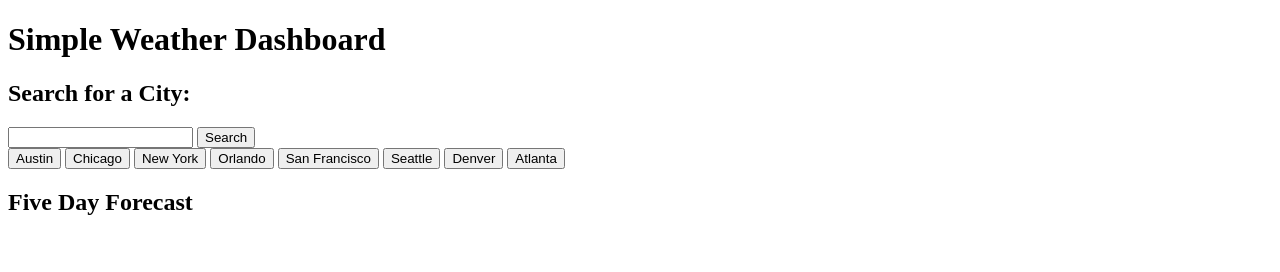
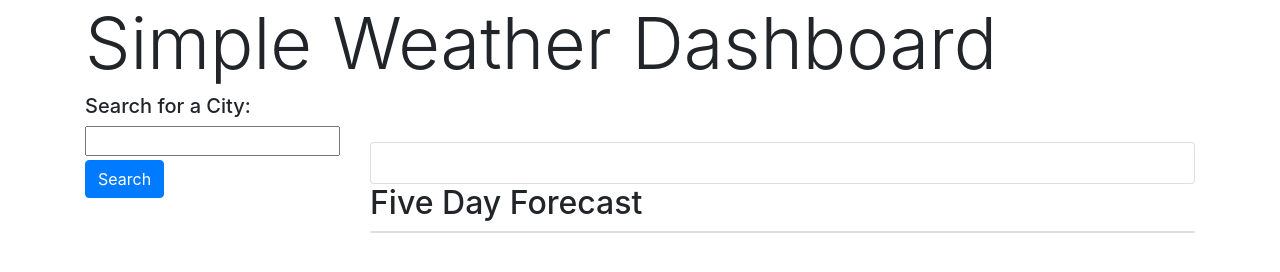
Before and after one commit to christianwolfe/SimpleWeatherApp, a plain HTML site: page index.html in a window 1280 px wide. Drawn offline with nearby package versions, Linux system fonts and the light colour scheme.

Commit message:
commit to submit links

```diff
--- a/assets/style.css
+++ b/assets/style.css
@@ -0,0 +1,3 @@
+h3 {
+    font-size: 20px;
+}
--- a/index.html
+++ b/index.html
@@ -4,6 +4,8 @@
 <head>
     <meta charset="UTF-8">
     <meta name="viewport" content="width=device-width, initial-scale=1.0">
+    <link rel="stylesheet" href="https://stackpath.bootstrapcdn.com/bootstrap/4.5.0/css/bootstrap.min.css"
+        integrity="sha384-9aIt2nRpC12Uk9gS9baDl411NQApFmC26EwAOH8WgZl5MYYxFfc+NcPb1dKGj7Sk" crossorigin="anonymous">
     <link rel="stylesheet" href="assets/style.css">
     <title>Simple Weather App</title>
     <script src="jquery-3.5.1.min.js"></script>
@@ -11,29 +13,39 @@
 
 <body>
     <div class="container">
-        <h1>Simple Weather Dashboard</h1>
-        <div class="mainContainer">
-            <div class="searchArea">
-                <h2>Search for a City:</h2>
-                <input type="city">
-                <button>Search</button>
+        <div class="jumbotron-fluid">
+            <h1 class="display-3">Simple Weather Dashboard</h1>
+        </div>
+        <div class="row">
+            <aside class="col-3">
+                <form>
+                    <h3>Search for a City:</h3>
+                    <input class="input-group form-inline mt-2" id="city">
+                    <button id="searchBtn" class="btn btn-primary mt-1" type="submit">Search</button>
+                    <ul class="cities" id="searchedCities"></ul>
+            </aside>
+            <div class="col-9 mt-5">
+                <div class="card">
+                    <div class="card-body">
+                        <div class="city"></div>
+                        <div class="temp"></div>
+                        <div class="wind"></div>
+                        <div class="humidity"></div>
+                        <div class="uvIndex"></div>
+                    </div>
+                </div>
+
+                <h2>Five Day Forecast</h2>
+                <div id="fiveDay" class="card">
+
+                </div>
+
             </div>
-            <div class="cityBtns">
-                <button>Austin</button>
-                <button>Chicago</button>
-                <button>New York</button>
-                <button>Orlando</button>
-                <button>San Francisco</button>
-                <button>Seattle</button>
-                <button>Denver</button>
-                <button>Atlanta</button>
-            </div>
-
-            <div class="fiveDayForecast">
-                <h2>Five Day Forecast</h2>
-            </div>
-
         </div>
+    </div>
+    <script src="https://code.jquery.com/jquery-3.5.1.slim.min.js"
+        integrity="sha384-DfXdz2htPH0lsSSs5nCTpuj/zy4C+OGpamoFVy38MVBnE+IbbVYUew+OrCXaRkfj" crossorigin="anonymous">
+        </script>
 </body>
 
 </html>
```
Also changed, not shown: assets/app.js (+25 -0 lines).
